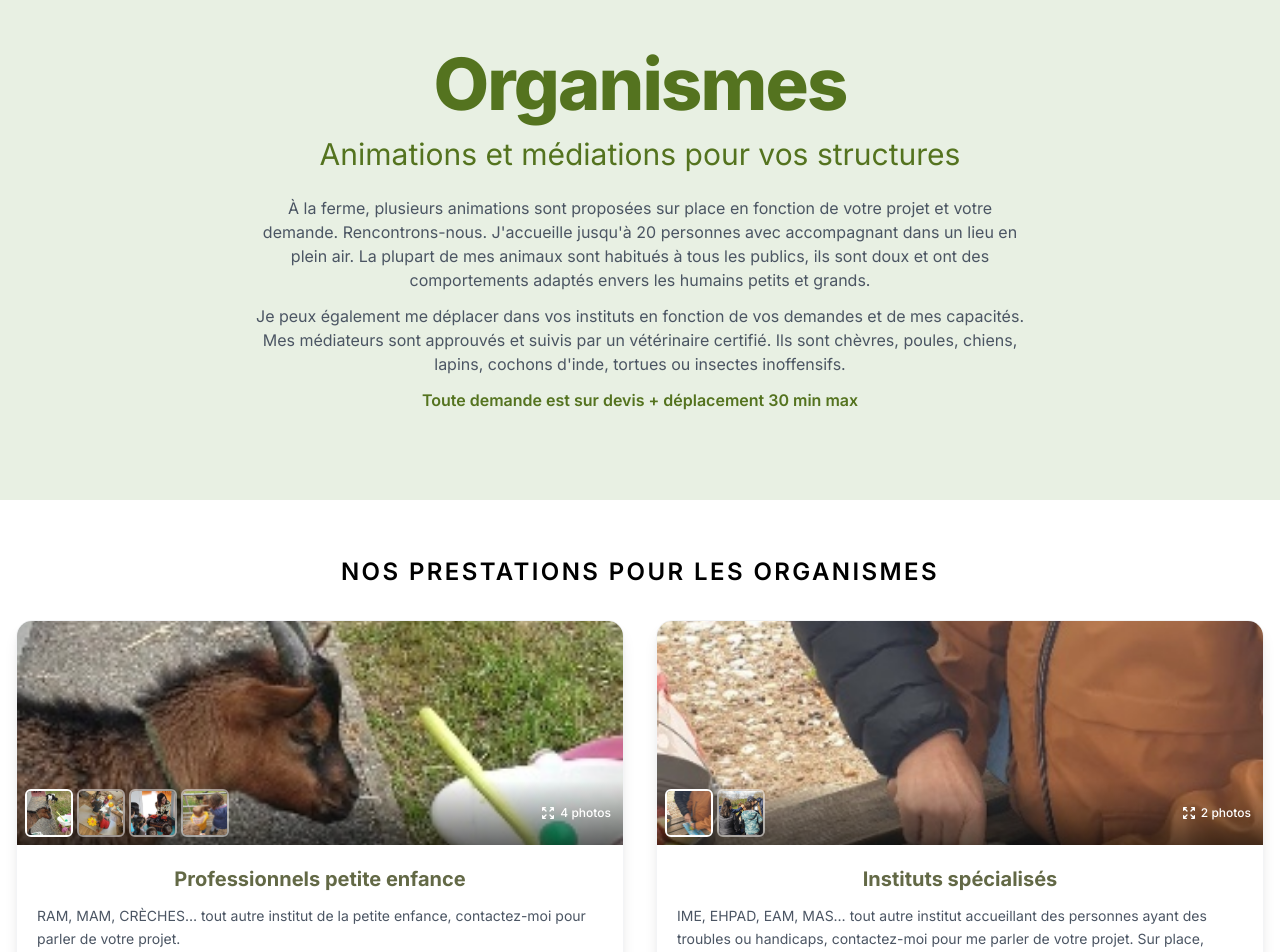
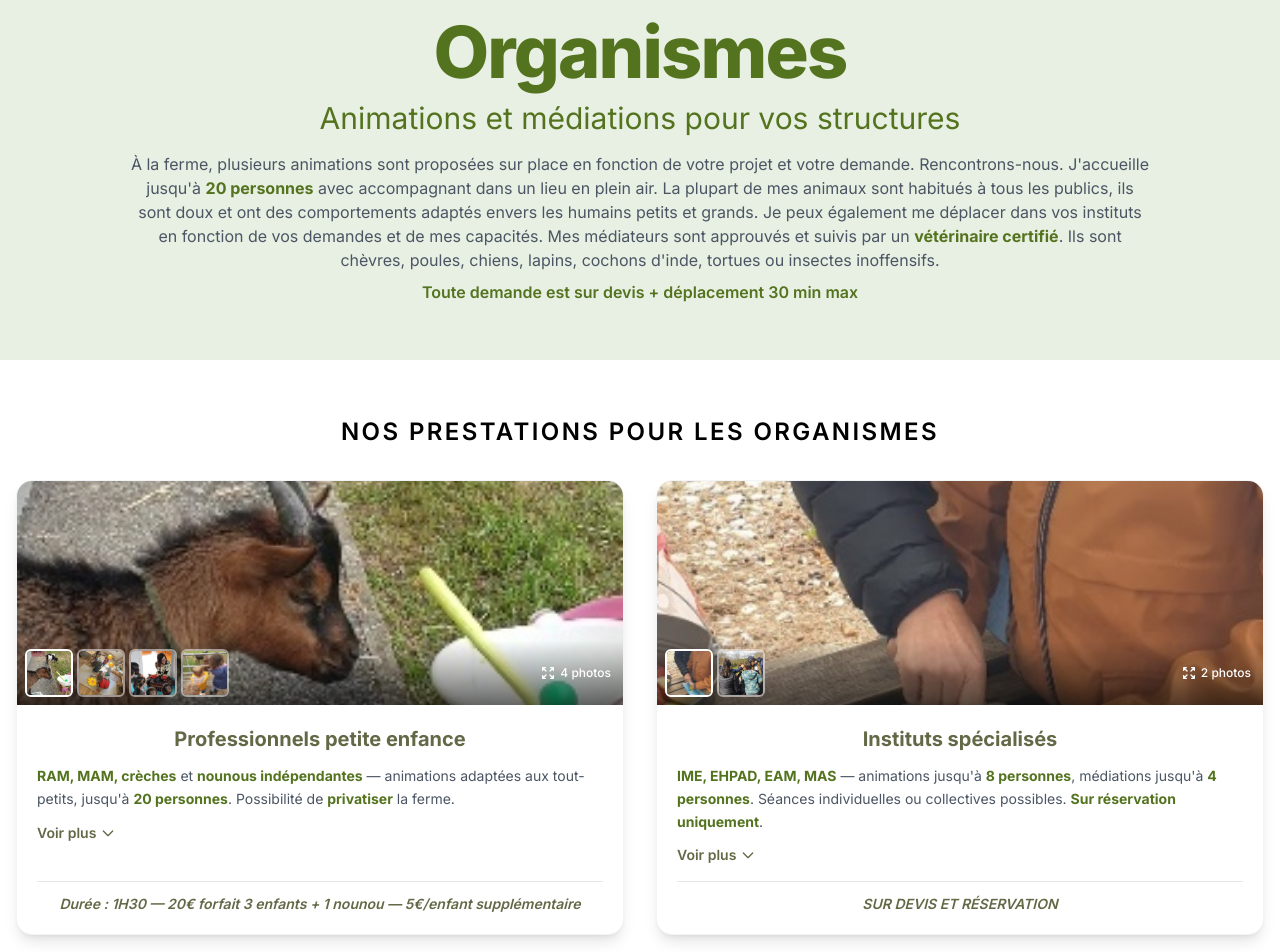
Before and after one commit to BenBBO/pathocalme, a Next.js app: page /organisme in a window 1280 px wide. Shown: the part 120-1072 px from the top of the page. Built offline with nearby package versions, Linux system fonts and the light colour scheme.

Commit message:
feat: widen header text area, add Voir plus/moins toggle with highlighted key points in cards
Agent-Logs-Url: https://github.com/BenBBO/pathocalme/sessions/600abe9a-c90d-44be-8a17-eb50420472fc

Co-authored-by: ben-acorel <205780827+ben-acorel@users.noreply.github.com>

```diff
--- a/src/app/components/organismeCard/index.js
+++ b/src/app/components/organismeCard/index.js
@@ -1,12 +1,13 @@
 "use client"
 import { useState } from "react";
-import { motion } from "framer-motion";
+import { motion, AnimatePresence } from "framer-motion";
 import Lightbox from "../lightbox";
 
-const OrganismeCard = ({ images, title, description, footer }) => {
+const OrganismeCard = ({ images, title, summary, description, footer }) => {
     const [lightboxIndex, setLightboxIndex] = useState(null);
+    const [expanded, setExpanded] = useState(false);
 
-    return <>
+    return (<>
         <motion.div
             className="flex flex-col overflow-hidden rounded-2xl bg-white shadow-lg border border-gray-100 h-full"
             initial={{ opacity: 0, y: 30 }}
@@ -50,11 +51,52 @@ const OrganismeCard = ({ images, title, description, footer }) => {
             {/* Content area — flex-grow to fill remaining space */}
             <div className="flex flex-col flex-grow p-5">
                 <h2 className="text-xl font-bold text-secondary text-center mb-3">{title}</h2>
-                <div className="text-sm text-gray-600 space-y-2 leading-relaxed flex-grow">
-                    {description.map((paragraph, index) => (
-                        <p key={index}>{paragraph}</p>
-                    ))}
+
+                {/* Summary — always visible */}
+                <div className="text-sm text-gray-600 leading-relaxed">
+                    {summary}
                 </div>
+
+                {/* Full description — expandable */}
+                <AnimatePresence initial={false}>
+                    {expanded && (
+                        <motion.div
+                            className="text-sm text-gray-600 space-y-2 leading-relaxed mt-2"
+                            initial={{ height: 0, opacity: 0 }}
+                            animate={{ height: "auto", opacity: 1 }}
+                            exit={{ height: 0, opacity: 0 }}
+                            transition={{ duration: 0.3 }}
+                        >
+                            {description.map((paragraph, index) => (
+                                <p key={index}>{paragraph}</p>
+                            ))}
+                        </motion.div>
+                    )}
+                </AnimatePresence>
+
+                {/* Voir plus / Voir moins button */}
+                {description && description.length > 0 && (
+                    <button
+                        onClick={() => setExpanded(!expanded)}
+                        className="mt-3 text-sm font-semibold text-secondary hover:text-secondary/80 transition-colors flex items-center gap-1 self-start"
+                        aria-expanded={expanded}
+                    >
+                        {expanded ? "Voir moins" : "Voir plus"}
+                        <svg
+                            xmlns="http://www.w3.org/2000/svg"
+                            className={`h-4 w-4 transition-transform duration-300 ${expanded ? "rotate-180" : ""}`}
+                            fill="none"
+                            viewBox="0 0 24 24"
+                            stroke="currentColor"
+                            strokeWidth={2}
+                        >
+                            <path strokeLinecap="round" strokeLinejoin="round" d="M19 9l-7 7-7-7" />
+                        </svg>
+                    </button>
+                )}
+
+                <div className="flex-grow" />
+
                 {footer && (
                     <p className="border-t border-gray-200 mt-4 pt-3 font-semibold text-sm text-center text-secondary italic">
                         {footer}
@@ -71,7 +113,7 @@ const OrganismeCard = ({ images, title, description, footer }) => {
                 onClose={() => setLightboxIndex(null)}
             />
         )}
-    </>
+    </>)
 }
 
 export default OrganismeCard;
--- a/src/app/organisme/page.js
+++ b/src/app/organisme/page.js
@@ -24,18 +24,16 @@ export const metadata = {
 export default function Organisme() {
   return (<>
     {/* Header — same pattern as événements page */}
-    <section className="bg-organisme py-14">
-      <div className="px-4 mx-auto max-w-screen-xl text-center py-10 lg:py-8">
-        <h1 className="mb-4 text-4xl font-extrabold tracking-tight leading-none text-text-nature md:text-6xl lg:text-7xl">Organismes</h1>
-        <p className="mb-6 text-2xl font-normal text-text-nature lg:text-3xl sm:px-16 lg:px-48">Animations et médiations pour vos structures</p>
-        <div className="text-base text-gray-600 max-w-3xl mx-auto space-y-3">
+    <section className="bg-organisme py-10">
+      <div className="px-4 mx-auto max-w-screen-xl text-center py-6 lg:py-4">
+        <h1 className="mb-3 text-4xl font-extrabold tracking-tight leading-none text-text-nature md:text-6xl lg:text-7xl">Organismes</h1>
+        <p className="mb-4 text-2xl font-normal text-text-nature lg:text-3xl sm:px-16 lg:px-24">Animations et médiations pour vos structures</p>
+        <div className="text-base text-gray-600 max-w-5xl mx-auto space-y-2">
           <p>
             À la ferme, plusieurs animations sont proposées sur place en fonction de votre projet et votre demande. Rencontrons-nous.
-            J&apos;accueille jusqu&apos;à 20 personnes avec accompagnant dans un lieu en plein air. La plupart de mes animaux sont habitués à tous les publics, ils sont doux et ont des comportements adaptés envers les humains petits et grands.
-          </p>
-          <p>
+            J&apos;accueille jusqu&apos;à <strong className="text-text-nature">20 personnes</strong> avec accompagnant dans un lieu en plein air. La plupart de mes animaux sont habitués à tous les publics, ils sont doux et ont des comportements adaptés envers les humains petits et grands.
             Je peux également me déplacer dans vos instituts en fonction de vos demandes et de mes capacités.
-            Mes médiateurs sont approuvés et suivis par un vétérinaire certifié. Ils sont chèvres, poules, chiens, lapins, cochons d&apos;inde, tortues ou insectes inoffensifs.
+            Mes médiateurs sont approuvés et suivis par un <strong className="text-text-nature">vétérinaire certifié</strong>. Ils sont chèvres, poules, chiens, lapins, cochons d&apos;inde, tortues ou insectes inoffensifs.
           </p>
           <p className="font-semibold text-text-nature">
             Toute demande est sur devis + déplacement 30 min max
@@ -56,6 +54,9 @@ export default function Organisme() {
             { src: petiteEnfance4.src, alt: "Professionnel petite enfance 4" },
           ]}
           title="Professionnels petite enfance"
+          summary={<>
+            <strong className="text-text-nature">RAM, MAM, crèches</strong> et <strong className="text-text-nature">nounous indépendantes</strong> — animations adaptées aux tout-petits, jusqu&apos;à <strong className="text-text-nature">20 personnes</strong>. Possibilité de <strong className="text-text-nature">privatiser</strong> la ferme.
+          </>}
           description={[
             "RAM, MAM, CRÈCHES… tout autre institut de la petite enfance, contactez-moi pour parler de votre projet.",
             "NOUNOUS indépendantes : un tarif spécial est appliqué pour les visites.",
@@ -69,6 +70,9 @@ export default function Organisme() {
             { src: instituts2.src, alt: "Instituts spécialisés 2" },
           ]}
           title="Instituts spécialisés"
+          summary={<>
+            <strong className="text-text-nature">IME, EHPAD, EAM, MAS</strong> — animations jusqu&apos;à <strong className="text-text-nature">8 personnes</strong>, médiations jusqu&apos;à <strong className="text-text-nature">4 personnes</strong>. Séances individuelles ou collectives possibles. <strong className="text-text-nature">Sur réservation uniquement</strong>.
+          </>}
           description={[
             "IME, EHPAD, EAM, MAS… tout autre institut accueillant des personnes ayant des troubles ou handicaps, contactez-moi pour me parler de votre projet. Sur place, jusqu'à 8 personnes peuvent venir en animation et pour les médiations, 4 personnes maximum.",
             "Professionnels indépendants, soulagement des familles : en tant qu'accompagnant, vous pouvez venir aux visites de groupe déjà planifiées (voir sur le planning) UNIQUEMENT SUR RÉSERVATION.",
@@ -81,6 +85,9 @@ export default function Organisme() {
             { src: centreLoisir.src, alt: "Centre de loisirs" },
           ]}
           title="Centre de loisirs"
+          summary={<>
+            Accueil jusqu&apos;à <strong className="text-text-nature">15 enfants</strong> maximum. Ateliers adaptés à vos projets, sur <strong className="text-text-nature">demi-journée ou journée complète</strong>.
+          </>}
           description={[
             "Afin de vous accueillir dans les meilleures conditions, jusqu'à 15 enfants maximums seront acceptés.",
             "En fonction de vos projets d'animations, je peux m'adapter et vous proposer différents ateliers. Possibilité sur une demi-journée ou journée complètes.",
@@ -95,6 +102,9 @@ export default function Organisme() {
             { src: ecole4.src, alt: "Écoles 4" },
           ]}
           title="Écoles"
+          summary={<>
+            Classes de <strong className="text-text-nature">20 élèves max</strong>, dès <strong className="text-text-nature">3 ans</strong>. Pédagogies ludiques adaptées à vos programmes scolaires. Déplacement possible dans vos classes. Formation <strong className="text-text-nature">PECRAM</strong> (prévention morsures).
+          </>}
           description={[
             "Afin de vous accueillir dans les meilleures conditions, seules les petites classes de 20 élèves maximums seront acceptées. En fonction de vos projets pédagogiques, je peux m'adapter et vous proposer des animations. Possibilité sur une demi-journée ou journée complètes. Je peux également me déplacer dans vos classes avec des animaux et petites bêtes.",
             "Passionnée, formée et instruite sur les différents animaux, la nature et leur mode de vie, je suis en capacité de transmettre à vos élèves le respect animal, une connaissance simplifiée des animaux, une prévention contre les morsures de chien (PECRAM), la bonne attitude pour apprendre et comprendre les minuscules.",
```
